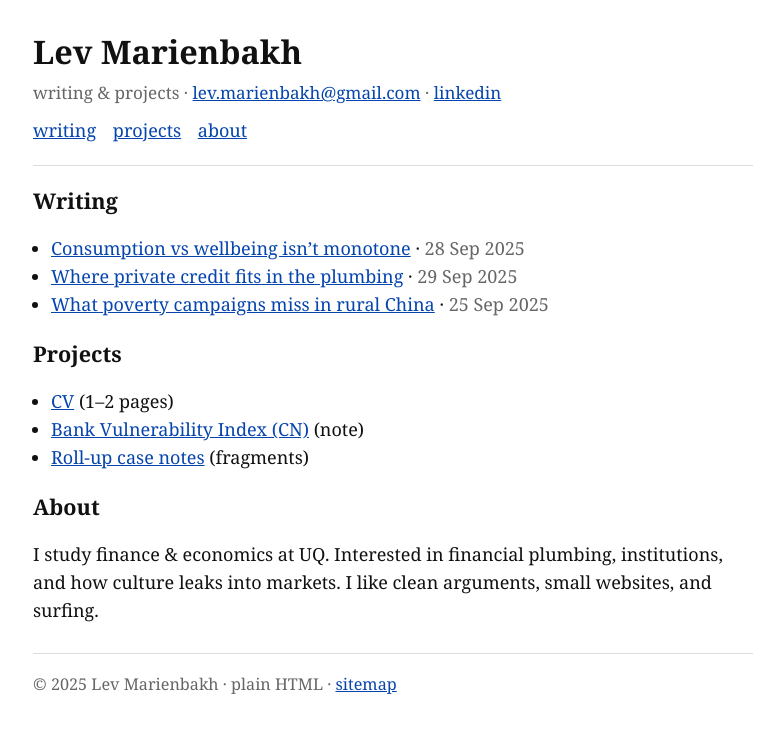
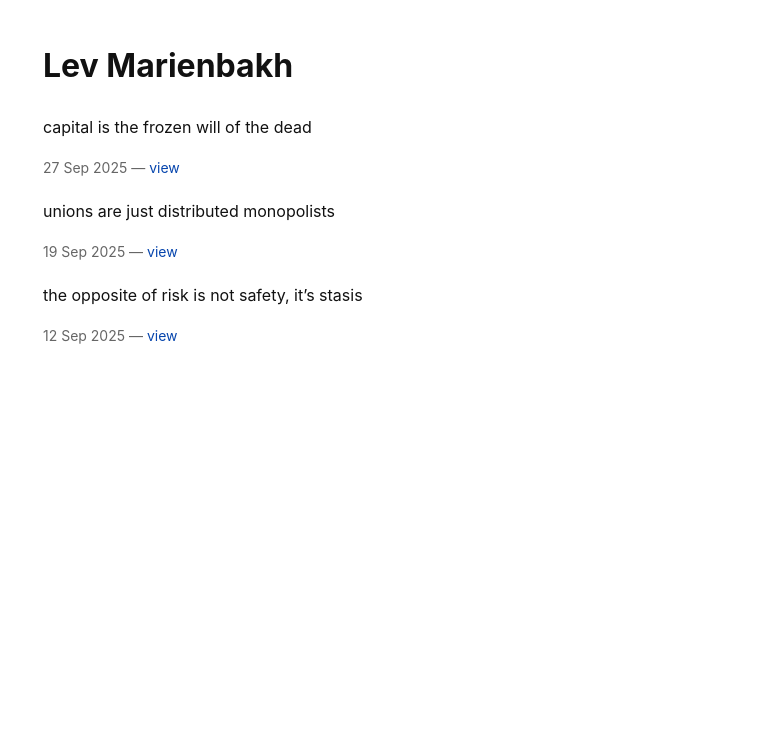
Before and after one commit to lev-m-k/levmarienbakh.github.io, a plain HTML site: page index.html in a window 1280 px wide. Shown: the whole page, without its empty margins (247-1031 px from the left). Drawn offline with Linux system fonts and the light colour scheme.

Commit message:
Update index.html

```diff
--- a/index.html
+++ b/index.html
@@ -1,128 +1,34 @@
 <!doctype html>
 <html lang="en">
 <head>
-  <meta charset="utf-8" />
-  <meta name="viewport" content="width=device-width, initial-scale=1" />
+  <meta charset="utf-8">
+  <meta name="viewport" content="width=device-width, initial-scale=1">
   <title>Lev Marienbakh</title>
-  <meta name="description" content="Writing, projects, and contact for Lev Marienbakh." />
   <style>
-    /* PG-style: clean, text-first, no JS, minimal CSS */
-    :root {
-      --max: 720px;
-      --pad: 18px;
-      --fg: #111;
-      --muted: #666;
-      --link: #0645AD; /* default browser-ish link blue */
-    }
-    html { font-size: 18px; }
-    body {
-      margin: 0 auto; padding: var(--pad);
-      max-width: var(--max); line-height: 1.55;
-      color: var(--fg);
-      font-family: Georgia, "Times New Roman", Times, serif;
-      background: #fff;
-    }
-    a { color: var(--link); text-decoration: underline; }
-    header { margin: 8px 0 20px; }
-    h1 { font-size: 1.8rem; margin: 0; font-weight: 700; }
-    .sub { color: var(--muted); font-size: 0.95rem; margin-top: 4px; }
-    nav { margin-top: 10px; }
-    nav a { margin-right: 12px; }
-    hr { border: 0; border-top: 1px solid #ddd; margin: 18px 0; }
-    h2 { font-size: 1.2rem; margin: 18px 0 8px; }
-    ul { padding-left: 18px; }
-    time { color: var(--muted); font-variant-numeric: tabular-nums; }
-    footer { color: var(--muted); font-size: 0.9rem; margin-top: 28px; }
-    /* print: readable */
-    @media print { a { color: inherit; } nav { display: none; } }
+    body { max-width: 700px; margin: 40px auto; font: 16px/1.6 -apple-system, BlinkMacSystemFont, "Segoe UI", Roboto, Helvetica, Arial, sans-serif; color: #111; }
+    h1 { font-size: 32px; margin-bottom: 24px; }
+    ul { list-style: none; padding: 0; }
+    li { margin-bottom: 20px; }
+    .date { color: #666; font-size: 14px; margin-top: 4px; }
+    a { color: #0645ad; text-decoration: none; }
+    a:hover { text-decoration: underline; }
   </style>
 </head>
 <body>
-  <header>
   <h1>Lev Marienbakh</h1>
-    <div class="sub">
-      writing & projects · <a href="mailto:lev.marienbakh@gmail.com">lev.marienbakh@gmail.com</a> ·
-      <a href="https://www.linkedin.com/in/lev-marienbakh">linkedin</a>
-    </div>
-    <nav>
-      <a href="#writing">writing</a>
-      <a href="#projects">projects</a>
-      <a href="#about">about</a>
-    </nav>
-  </header>
-
-  <hr />
-
-  <section id="writing">
-    <h2>Writing</h2>
   <ul>
-      <!-- Replace with real posts; keep simple titles + dates. Newest first. -->
     <li>
-        <a href="posts/consumption-wellbeing.html">Consumption vs wellbeing isn’t monotone</a>
-        <span>· <time datetime="2025-09-28">28 Sep 2025</time></span>
+      <p>capital is the frozen will of the dead</p>
+      <div class="date">27 Sep 2025 — <a href="https://twitter.com/...">view</a></div>
     </li>
     <li>
-        <a href="posts/private-credit-and-banks.html">Where private credit fits in the plumbing</a>
-        <span>· <time datetime="2025-09-29">29 Sep 2025</time></span>
+      <p>unions are just distributed monopolists</p>
+      <div class="date">19 Sep 2025 — <a href="https://twitter.com/...">view</a></div>
     </li>
     <li>
-        <a href="posts/rural-poverty-china.html">What poverty campaigns miss in rural China</a>
-        <span>· <time datetime="2025-09-25">25 Sep 2025</time></span>
+      <p>the opposite of risk is not safety, it’s stasis</p>
+      <div class="date">12 Sep 2025 — <a href="https://twitter.com/...">view</a></div>
     </li>
   </ul>
-  </section>
-
-  <section id="projects">
-    <h2>Projects</h2>
-    <ul>
-      <li><a href="files/Lev_Marienbakh_CV.pdf">CV</a> (1–2 pages)</li>
-      <li><a href="projects/bank-vulnerability-index.html">Bank Vulnerability Index (CN)</a> (note)</li>
-      <li><a href="projects/roll-up-case-notes.html">Roll-up case notes</a> (fragments)</li>
-    </ul>
-  </section>
-
-  <section id="about">
-    <h2>About</h2>
-    <p>I study finance & economics at UQ. Interested in financial plumbing, institutions, and how culture leaks into markets. I like clean arguments, small websites, and surfing.</p>
-  </section>
-
-  <footer>
-    <hr />
-    <div>© <span id="y"></span> Lev Marienbakh · plain HTML · <a href="/sitemap.txt">sitemap</a></div>
-  </footer>
-
-  <script>
-    // keeps year current without adding complexity
-    document.getElementById('y').textContent = new Date().getFullYear();
-  </script>
-
-  <!--
-  HOW TO ADD A POST (PG-style, no builds):
-  1) Create /posts/your-post.html with simple HTML like below.
-  2) Link it above (newest first). Keep titles short; add <time>.
-
-  Example post template (save as posts/example.html):
-  ---------------------------------------------------
-  <!doctype html>
-  <html lang="en"><head>
-    <meta charset="utf-8" />
-    <meta name="viewport" content="width=device-width, initial-scale=1" />
-    <title>Post Title – Lev Marienbakh</title>
-    <style>body{max-width:720px;margin:0 auto;padding:18px;line-height:1.55;font-family:Georgia,serif;color:#111}</style>
-  </head><body>
-    <h1>Post Title</h1>
-    <p><time datetime="2025-09-28">28 Sep 2025</time></p>
-    <hr />
-    <p>Write long-form in plain paragraphs. Use <em>italics</em> and <strong>bold</strong> sparingly. No JS needed.</p>
-    <p><a href="../index.html">← back</a></p>
-  </body></html>
-  ---------------------------------------------------
-
-  OPTIONAL EXTRAS:
-  - Create /sitemap.txt with one URL per line for SEO.
-  - Create /robots.txt with: User-agent: *  \n Allow: /
-  - Redirect root domain to www (or vice versa) via your DNS provider (A/AAAA/CNAME).
-  - Host on GitHub Pages, Cloudflare Pages, or Netlify. No build step required.
-  -->
 </body>
 </html>
```
Lines whose indentation alone changed are shown as unchanged.
